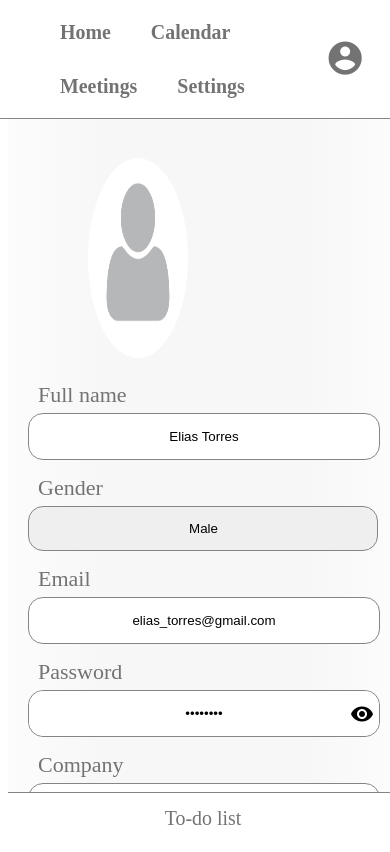
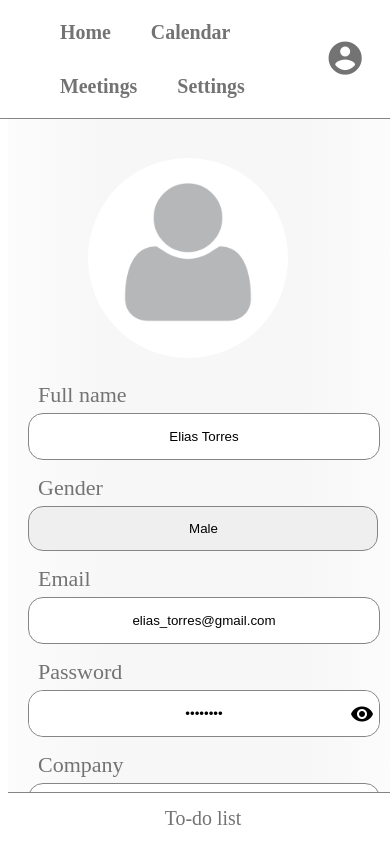
Before and after one commit to IgorAntropov/Todo, a Vue app: page /profile in a window 390 px wide. Built offline with nearby package versions, Linux system fonts and the light colour scheme; the HTML template or start-up script is replaced by a standard one.

Commit message:
Minor fix for img css in profile

```diff
--- a/src/views/Profile.vue
+++ b/src/views/Profile.vue
@@ -246,12 +246,6 @@ export default {
     .main-block__container {
       flex-direction: column;
 
-      .main-block__profile-avatar {
-        .profile-avatar__avatar {
-          max-width: 100px;
-        }
-      }
-
       .main-block__profile-data {
         margin-bottom: 15px;
       }
```
